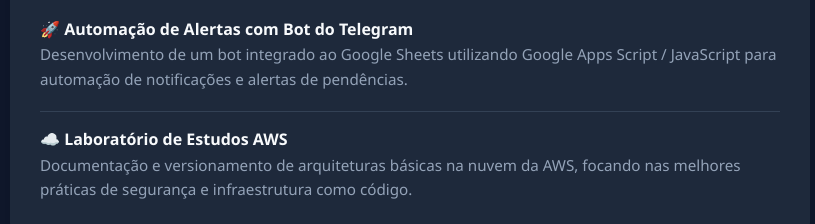
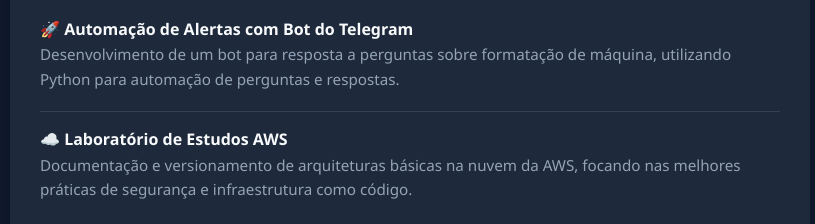
Before and after one commit to fnado/Portfolio, a plain HTML site: page index.html in a window 1280 px wide. Shown: the part 918-1142 px from the top of the page, 230-1045 px from the left. Drawn offline with Linux system fonts and the light colour scheme.

Commit message:
new-portfolio

```diff
--- a/index.html
+++ b/index.html
@@ -160,7 +160,7 @@
             <h2>Projetos Práticos</h2>
             <div class="project-item">
                 <div class="project-title">🚀 Automação de Alertas com Bot do Telegram</div>
-                <div class="project-desc">Desenvolvimento de um bot integrado ao Google Sheets utilizando Google Apps Script / JavaScript para automação de notificações e alertas de pendências.</div>
+                <div class="project-desc">Desenvolvimento de um bot para resposta a perguntas sobre formatação de máquina, utilizando Python para automação de perguntas e respostas.</div>
             </div>
             <hr style="border: 0; border-top: 1px solid #334155; margin: 15px 0;">
             <div class="project-item">
```
